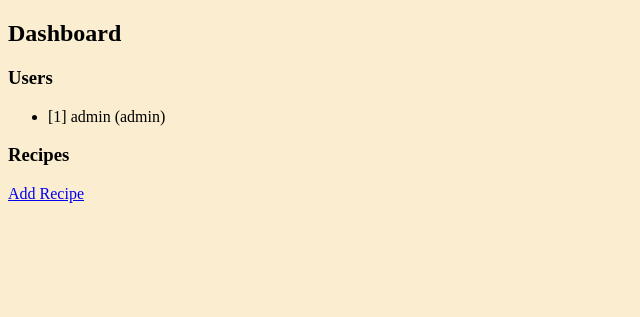
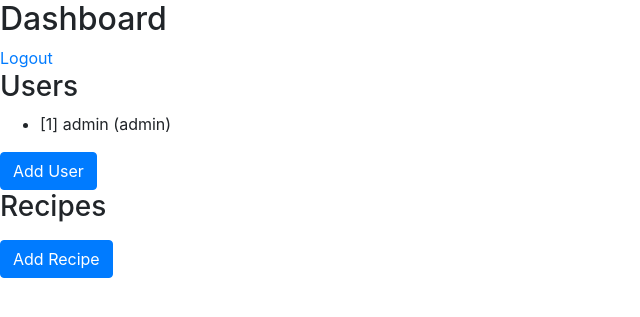
Before and after one commit to Kveti/recipes, a Flask app: page /dashboard in a window 1280 px wide. Shown: the top 317 px of the page, without its empty margins (0-640 px from the left). Run offline with Flask 3, Linux system fonts and the light colour scheme; the visitor is signed in with stand-in values (Sample User, id 1); data comes from the database, SQL or seed files in the repository; data that the repository does not hold is empty.

Commit message:
a few modifications

```diff
--- a/templates/add_user.html
+++ b/templates/add_user.html
@@ -41,10 +41,10 @@
                 </select>
             </div>
 
-            <button type="submit" class="btn btn-primary">Add User</button>
+            <button type="submit" class="btn btn-primary" style="background-color: #00cd00; border-color: #00cd00;">Add User</button>
         </form>
 
-        <a href="{{ url_for('index') }}" class="btn btn-secondary mt-3">Back to Home</a>
+        <a href="{{ url_for('index') }}" class="btn btn-secondary mt-3" style="background-color: #007bff; border-color: #007bff;">Back to Home</a>
     </div>
 
     <script src="https://code.jquery.com/jquery-3.5.1.min.js"></script>
--- a/templates/dashboard.html
+++ b/templates/dashboard.html
@@ -31,9 +31,11 @@
             gap: 10px;
         }
     </style>
+    <link rel="stylesheet" href="https://cdn.jsdelivr.net/npm/bootstrap@4.5.2/dist/css/bootstrap.min.css">
 </head>
 <body>
     <h2>Dashboard</h2>
+    <a href="{{ url_for('logout') }}">Logout</a>
     {% if session['role'] == 'admin' %}
         <h3>Users</h3>
         <ul>
@@ -41,6 +43,9 @@
                 <li>[{{ user.id}}] {{ user.username }} ({{ user.role }})</li>
             {% endfor %}
         </ul>
+        <form action="{{ url_for('user_bp.add_user') }}" method="GET" style="display:inline;">
+            <button type="submit" class="btn btn-secondary" style="background-color: #007bff; border-color: #007bff;">Add User</button>
+        </form>
     {% endif %}
 
     <h3>Recipes</h3>
@@ -51,14 +56,18 @@
                     <a href="/recipe/{{recipe.id}}"> {{ recipe.title }} </a>
                 </div>
                 <div class="right-elements">
-                    <a href="{{ url_for('recipe_bp.recipe_edit', id=recipe.id) }}">Edit</a> |
+                    <form action="{{ url_for('recipe_bp.recipe_edit', id=recipe.id) }}" method="POST" style="display:inline;">
+                        <button type="submit" class="btn btn-secondary" style="background-color: #007bff; border-color: #007bff;">Edit</button>
+                    </form> |
                     <form action="{{ url_for('recipe_bp.delete_recipe', id=recipe.id) }}" method="POST" style="display:inline;">
-                        <button type="submit">Delete</button>
+                        <button type="submit" class="btn btn-secondary" style="background-color: #007bff; border-color: #007bff;">Delete</button>
                     </form>
                 </div>
             </li>
         {% endfor %}
     </ul>
-    <a href="{{ url_for('recipe_bp.recipe_add') }}">Add Recipe</a>
+    <form action="{{ url_for('recipe_bp.recipe_add') }}" method="GET" style="display:inline;">
+        <button type="submit"  class="btn btn-secondary" style="background-color: #007bff; border-color: #007bff;">Add Recipe</button> <!--style="background-color: #007bff; color: white; border-color: #007bff;"-->
+    </form>
 </body>
 </html>
```
Also changed, not shown: routes/recipe_routes.py (+9 -26 lines).
